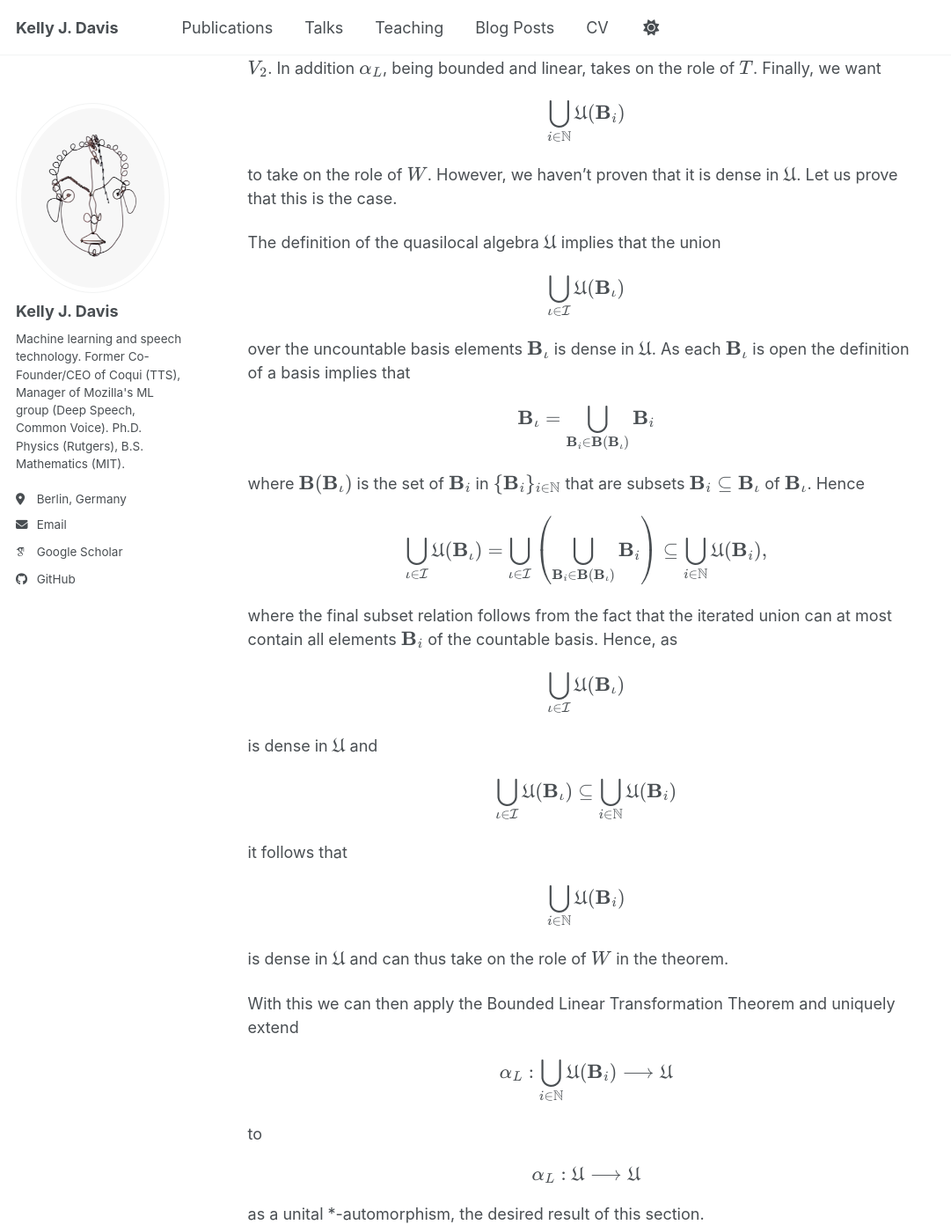
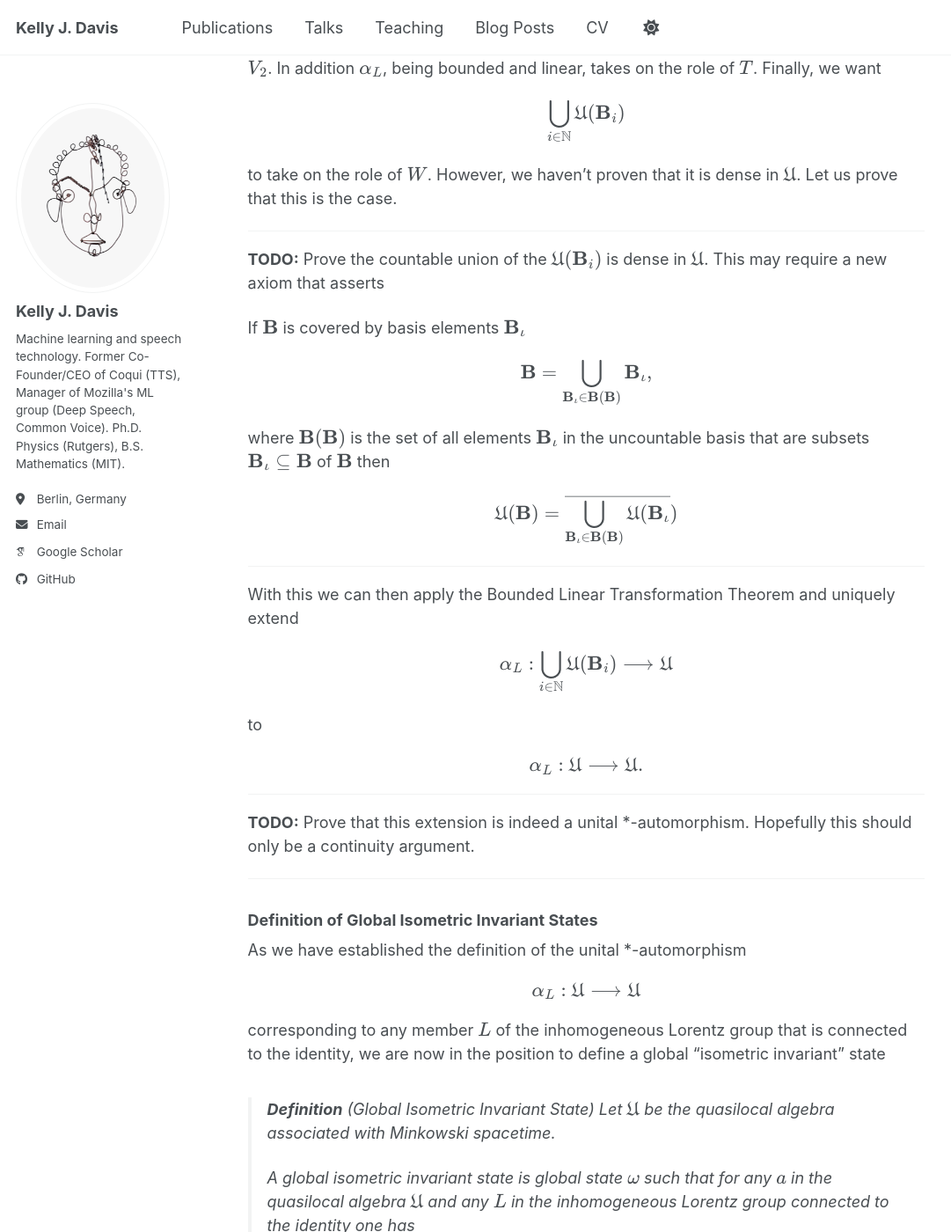
Before and after one commit to KellyJDavis/KellyJDavis.github.io, a Jekyll site: the page built from _posts/2026-05-30-local-isometric-invariant-states.md, in a window 1280 px wide and 1400 px high, scrolled down 21143 px. Shown: the whole window at 88% size, without its empty margins (0-1081 px from the left). Built offline with Jekyll 4.4.1, drawn with Linux system fonts in a browser that asks for light colours; some web fonts are replaced; a script bundle is joined from its source files by our own code; library files that are not in the unit come from our copies; some of the changed text lies outside the part shown.

Commit message:
Fixes and starts of re-works

```diff
--- a/_posts/2026-05-30-local-isometric-invariant-states.md
+++ b/_posts/2026-05-30-local-isometric-invariant-states.md
@@ -747,43 +747,23 @@ $$
 
 to take on the role of $$W$$. However, we haven't proven that it is dense in $$\mathfrak{U}$$. Let us prove that this is the case.
 
-The definition of the quasilocal algebra $$\mathfrak{U}$$ implies that the union
+---------------------------------------
+**TODO:** Prove the countable union of the $$\mathfrak{U}(\mathbf{B}_i)$$ is dense in $$\mathfrak{U}$$. This may require a new axiom that asserts
+
+
+If $$\mathbf{B}$$ is covered by basis elements $$\mathbf{B}_\iota$$
 
 $$
-\bigcup\limits_{\iota \in \mathcal{I}} \mathfrak{U}(\mathbf{B}_\iota)
+\mathbf{B} = \bigcup\limits_{\mathbf{B}_\iota \in \mathbf{B}(\mathbf{B})} \mathbf{B}_\iota,
 $$
 
-over the uncountable basis elements $$\mathbf{B}_\iota$$ is dense in $$\mathfrak{U}$$. As each $$\mathbf{B}_\iota$$ is open the definition of a basis implies that
+where $$\mathbf{B}(\mathbf{B})$$ is the set of all elements $$\mathbf{B}_\iota$$ in the uncountable basis that are subsets $$\mathbf{B}_\iota \subseteq \mathbf{B}$$ of $$\mathbf{B}$$ then
 
 $$
-\mathbf{B}_\iota = \bigcup_{\mathbf{B}_i \in \mathbf{B}(\mathbf{B}_\iota)} \mathbf{B}_i
+\mathfrak{U}(\mathbf{B}) = \overline{\bigcup\limits_{\mathbf{B}_\iota \in \mathbf{B}(\mathbf{B})} \mathfrak{U}(\mathbf{B}_\iota})
 $$
 
-where $$\mathbf{B}(\mathbf{B}_\iota)$$ is the set of $$\mathbf{B}_i$$ in $$\{ \mathbf{B}_i \}_{i \in \mathbb{N}}$$ that are subsets $$\mathbf{B}_i \subseteq \mathbf{B}_\iota$$ of $$\mathbf{B}_\iota$$. Hence
-
-$$
-\bigcup\limits_{\iota \in \mathcal{I}} \mathfrak{U}(\mathbf{B}_\iota) = \bigcup\limits_{\iota \in \mathcal{I}} \left( \bigcup_{\mathbf{B}_i \in \mathbf{B}(\mathbf{B}_\iota)} \mathbf{B}_i \right) \subseteq \bigcup\limits_{i \in \mathbb{N}} \mathfrak{U}(\mathbf{B}_i),
-$$
-
-where the final subset relation follows from the fact that the iterated union can at most contain all elements $$\mathbf{B}_i$$ of the countable basis. Hence, as
-
-$$
-\bigcup\limits_{\iota \in \mathcal{I}} \mathfrak{U}(\mathbf{B}_\iota)
-$$
-
-is dense in $$\mathfrak{U}$$ and
-
-$$
-\bigcup\limits_{\iota \in \mathcal{I}} \mathfrak{U}(\mathbf{B}_\iota) \subseteq \bigcup\limits_{i \in \mathbb{N}} \mathfrak{U}(\mathbf{B}_i)
-$$
-
-it follows that
-
-$$
-\bigcup\limits_{i \in \mathbb{N}} \mathfrak{U}(\mathbf{B}_i)
-$$
-
-is dense in $$\mathfrak{U}$$ and can thus take on the role of $$W$$ in the theorem.
+---------------------------------------
 
 With this we can then apply the Bounded Linear Transformation Theorem and uniquely extend
 
@@ -794,10 +774,14 @@ $$
 to
 
 $$
-\alpha_L : \mathfrak{U} \longrightarrow \mathfrak{U}
+\alpha_L : \mathfrak{U} \longrightarrow \mathfrak{U}.
 $$
 
-as a unital *-automorphism, the desired result of this section.
+---------------------------------------
+
+**TODO:** Prove that this extension is indeed a unital \*-automorphism. Hopefully this should only be a continuity argument.
+
+---------------------------------------
 
 ### Definition of Global Isometric Invariant States
 As we have established the definition of the unital *-automorphism
@@ -845,7 +829,7 @@ $$
 \end{align}
 $$
 
-of the dual spaces of $$\mathfrak{U}(\mathbf{B}_i)^*$$ and $$\mathfrak{U}(L\mathbf{B}_i)^*$$ respectively. Using the unital *-isomorphism
+of the dual spaces $$\mathfrak{U}(\mathbf{B}_i)^*$$ and $$\mathfrak{U}(L\mathbf{B}_i)^*$$ respectively. Using the unital *-isomorphism
 
 $$
 \alpha_L : \mathfrak{U}(\mathbf{B}_i) \longrightarrow \mathfrak{U}(L\mathbf{B}_i)
```
